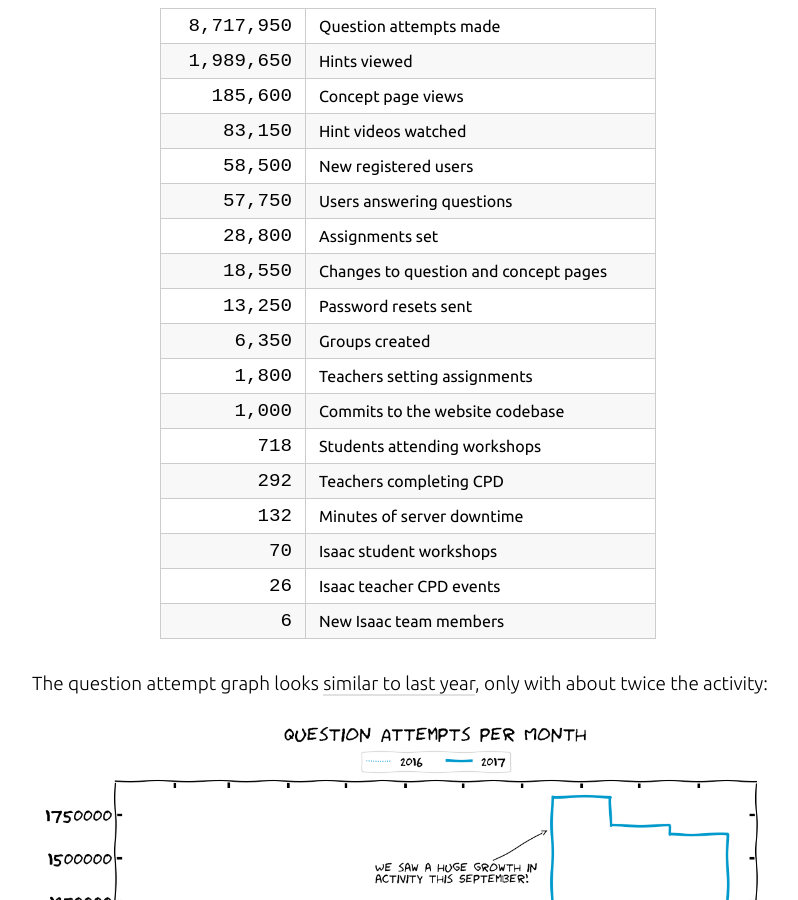
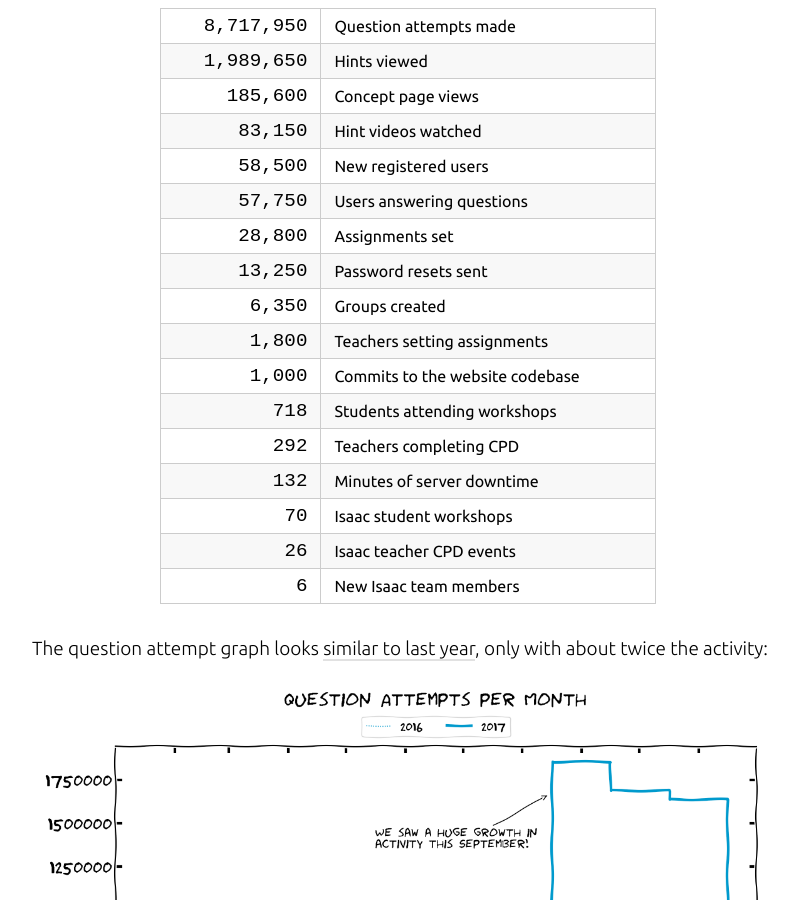
Before and after one commit to isaacphysics/isaac-labs, a Jekyll site: the page built from blog/_posts/2018-01-15-isaac-physics-2017-in-numbers.markdown, in a window 1280 px wide and 900 px high, scrolled down 455 px. Shown: the whole window, without its empty margins (232-1030 px from the left). Built offline with Jekyll 4.4.1, drawn with Linux system fonts in a browser that asks for light colours; nearby versions of some CDN libraries.

Commit message:
Remove count of content commits
# Maybe this isn't such a great stat!

```diff
--- a/blog/_posts/2018-01-15-isaac-physics-2017-in-numbers.markdown
+++ b/blog/_posts/2018-01-15-isaac-physics-2017-in-numbers.markdown
@@ -29,9 +29,6 @@ We had nearly 60,000 more users sign up, and saw more than 3.4 million question
     </tr>
     <tr>
         <td style="text-align: right; font-family: monospace; font-size: 1.2rem;">28,800</td><td>Assignments set</td>
-    </tr>
-    <tr>
-        <td style="text-align: right; font-family: monospace; font-size: 1.2rem;">18,550</td><td>Changes to question and concept pages</td>
     </tr>
     <tr>
         <td style="text-align: right; font-family: monospace; font-size: 1.2rem;">13,250</td><td>Password resets sent</td>
```
